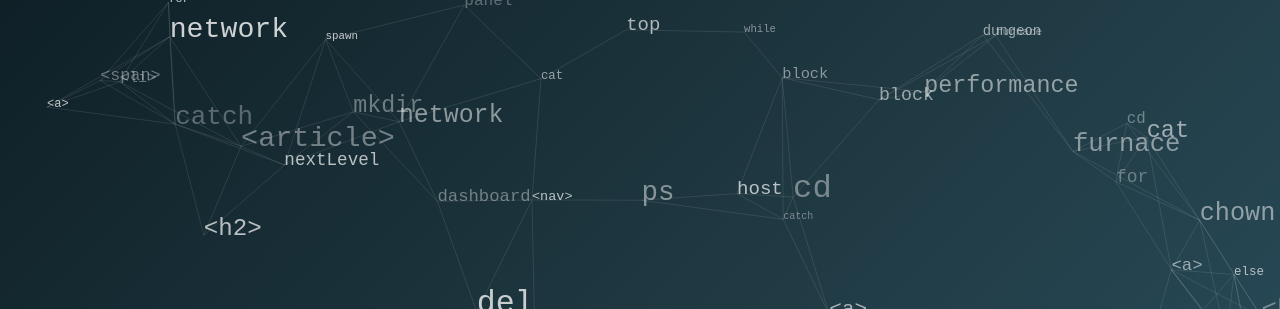
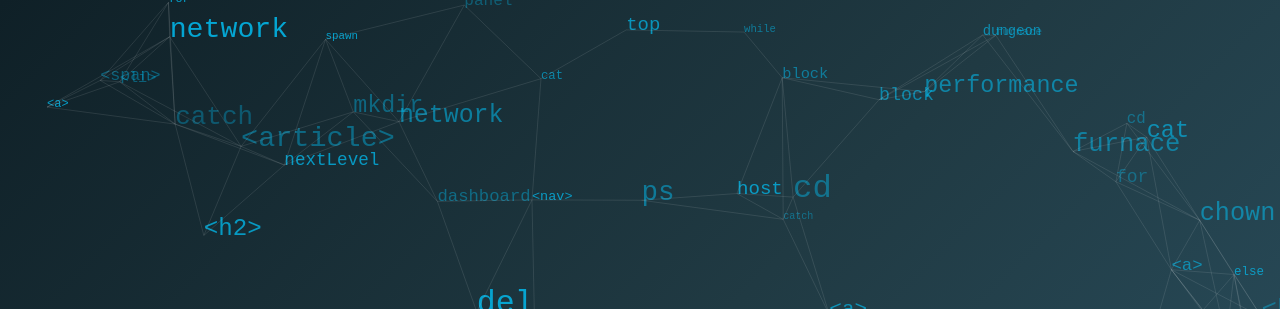
Before and after one commit to T3chnBoy/nextlevel, a plain HTML site: page index.html in a window 1280 px wide. Shown: the top 309 px of the page. Drawn offline with Linux system fonts and the light colour scheme; animation ran at ten frames a second.

Commit message:
Update index.html

```diff
--- a/index.html
+++ b/index.html
@@ -65,7 +65,7 @@ class Particle {
         if(this.y < 0 || this.y > canvas.height) this.speedY *= -1;
     }
     draw() {
-        ctx.fillStyle = `rgba(255,255,255,${this.opacity})`;
+        ctx.fillStyle = `rgba(0, 200, 255, ${this.opacity})`;
         ctx.font = `${this.size}px monospace`;
         ctx.fillText(this.word, this.x, this.y);
     }
```
